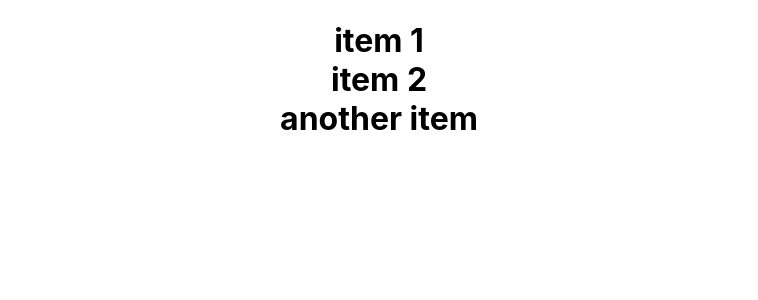
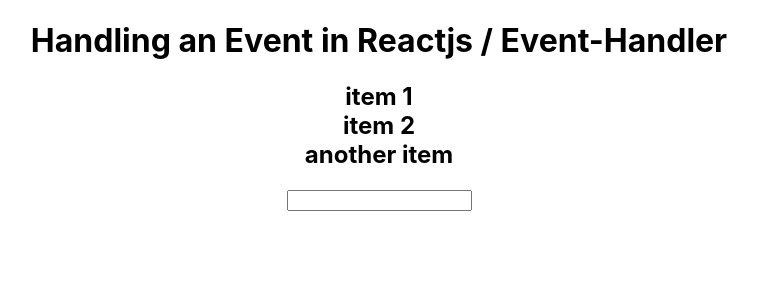
Before and after one commit to agungTuanany/reactBootCamp, a React (Create React App) app: page / in a window 1280 px wide. Shown: the top 300 px of the page, without its empty margins (261-1019 px from the left). Built offline with nearby package versions, Linux system fonts and the light colour scheme.

Commit message:
Handling an Event on React

```diff
--- a/src/App.js
+++ b/src/App.js
@@ -1,26 +1,56 @@
-import React from 'react';
-import logo from './logo.svg';
+import React,{ Component } from 'react';
 import './App.css';
 
-function App() {
+class App extends Component {
+  clikcedItem() {
+    alert('clicked!');
+  }
+
+  mouseOvered() {
+    alert('overed Mouse');
+  }
+
+  onChange(e) {
+    console.log(e.target.value);
+  }
+
+  submitted(e) {
+    e.preventDefault();
+
+    alert('submitted');
+  }
+
+
+  render() {
   const list = [
     'item 1',
     'item 2',
     'another item'
   ];
-
     return (
       <div className="App">
-      <h1>
+        <h1>Handling an Event in Reactjs / Event-Handler </h1>
+        <h2>
           {
             list.map(item => {
-            return <div>{item}</div>
+              return (
+                <div key={item}>
+                  <div onClick={this.clikcedItem}>{item}</div>
+                  {/*
+                  <div onMouseOver={this.mouseOvered}>{item}</div>
+                  */}
+                </div>
+              )
             })
           }
-      </h1>
+        </h2>
+        <form onSubmit={this.submitted}>
+          <input onChange={this.onChange} />
+        </form>
       </div>
 
     );
   }
+}
 
 export default App;
```
Lines whose indentation alone changed are shown as unchanged.
